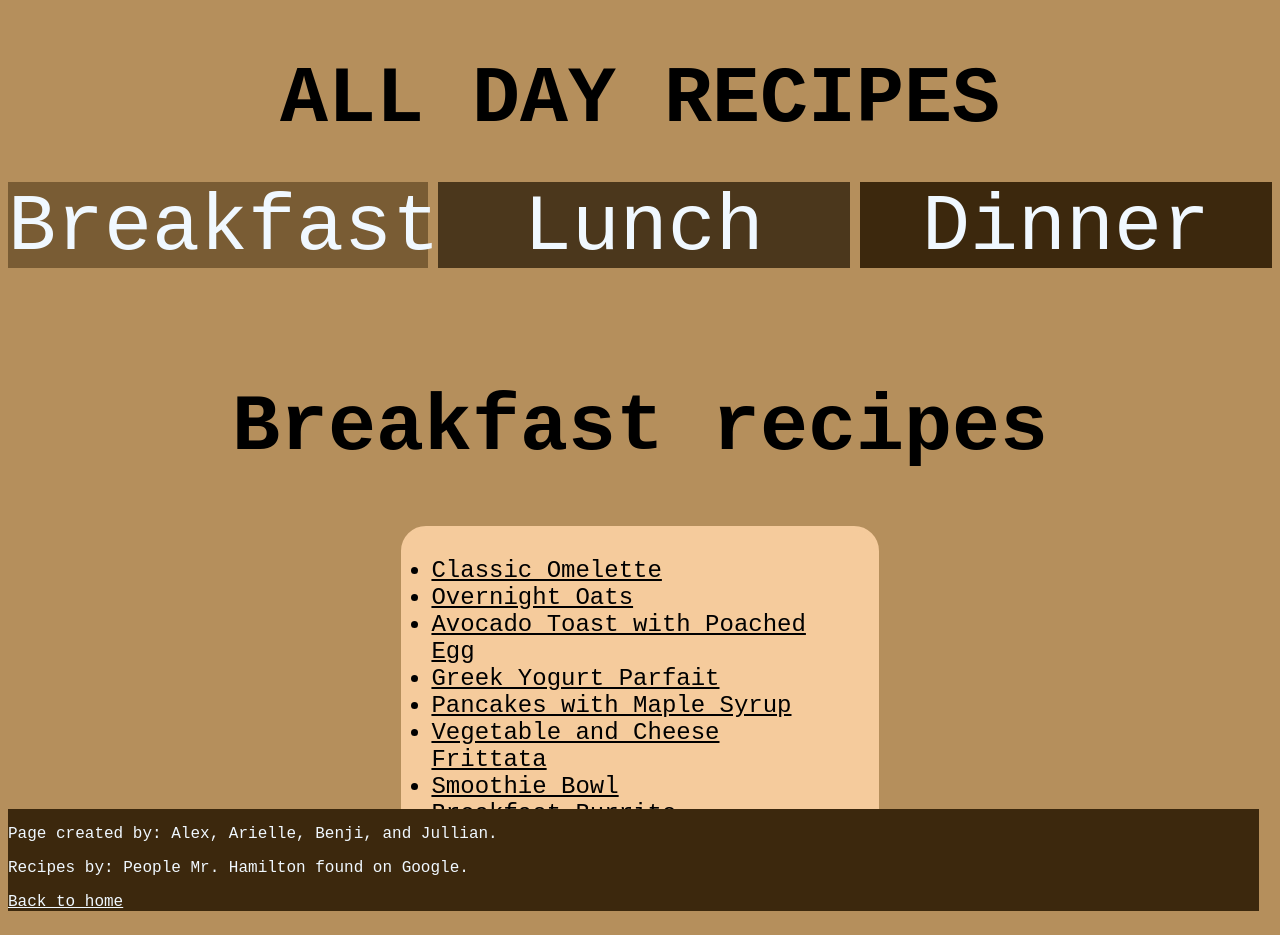
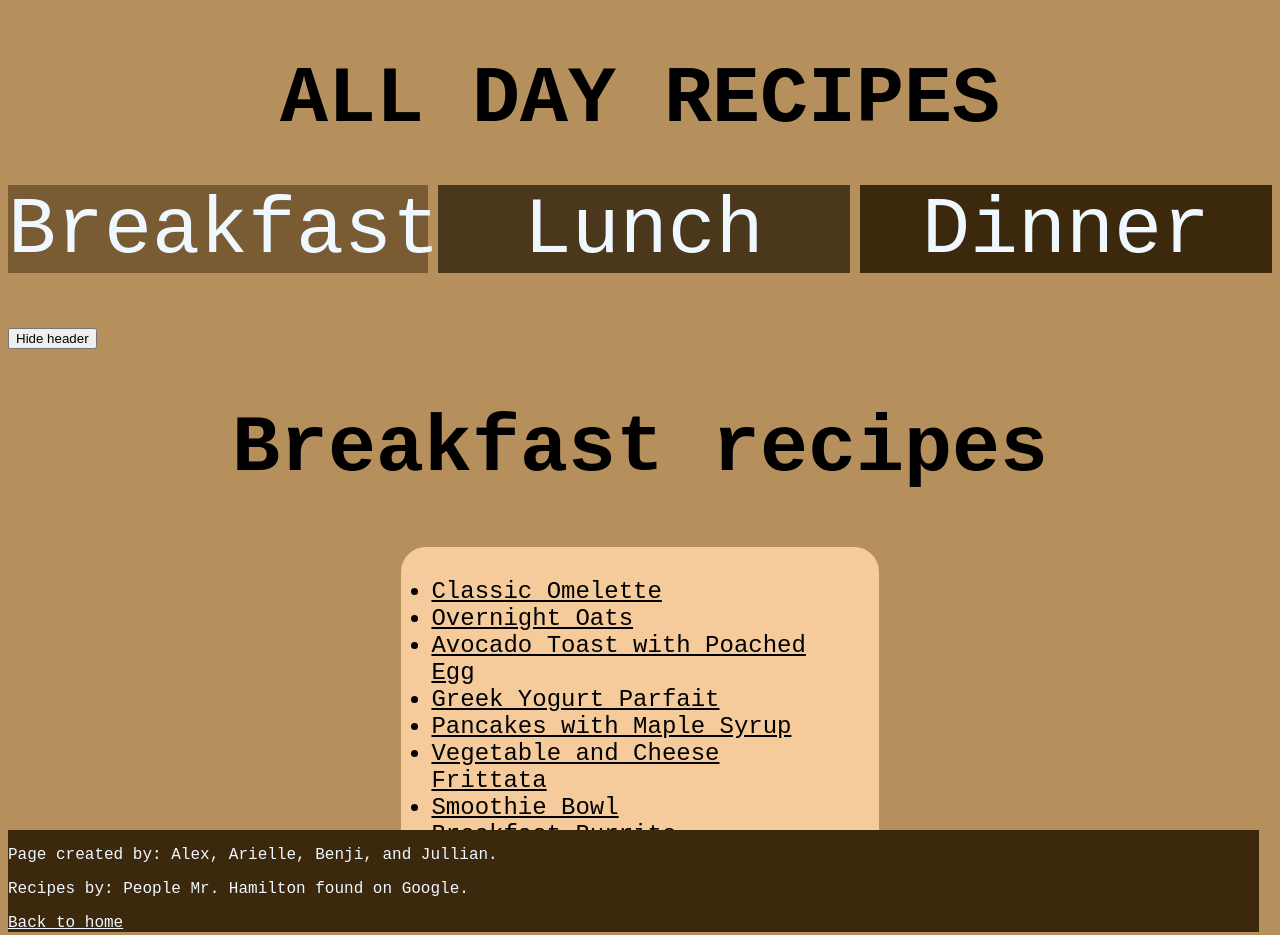
Before and after one commit to CodeScratcher/Recipes, a plain HTML site: page breakfast/index.html in a window 1280 px wide. Drawn offline with Linux system fonts and the light colour scheme.

Commit message:
added button to breakfast index html

```diff
--- a/breakfast/index.html
+++ b/breakfast/index.html
@@ -14,6 +14,7 @@
             <a href="../dinner/index.html" id="dinner" class="headerLink">Dinner</a>
         </header>
         <div id="fill">dfdfdv</div>
+        <button onclick="switchHide(this)">Hide header</button>
         <h1>Breakfast recipes</h1>
 
         <ul class="right list">
```
